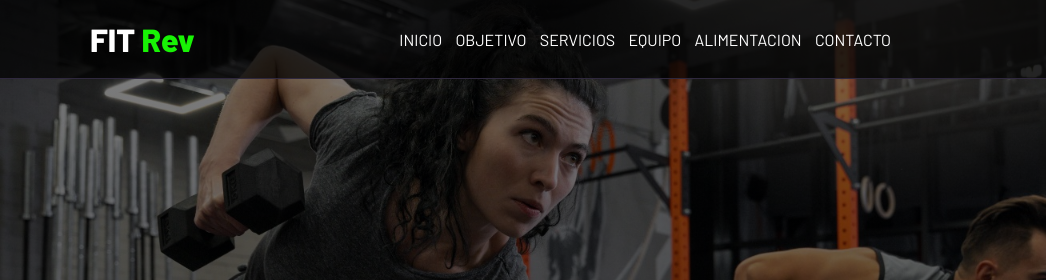
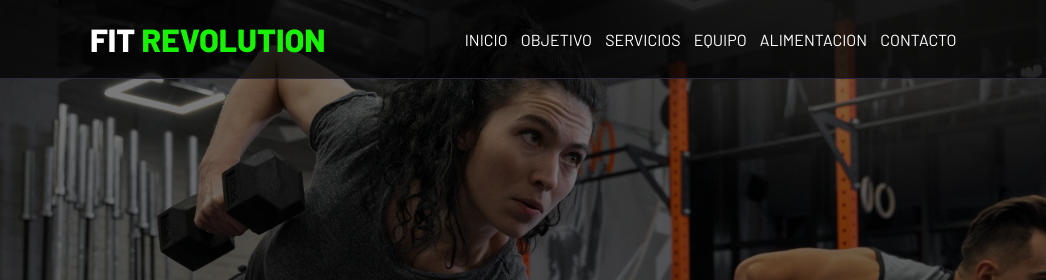
Before and after one commit to Mono73/FundamentosP2023-1, a plain HTML site: page index.html in a window 1280 px wide. Shown: the top 280 px of the page, 0-1046 px from the left. Drawn offline with Linux system fonts and the light colour scheme.

Commit message:
Update index.html

```diff
--- a/index.html
+++ b/index.html
@@ -11,7 +11,7 @@
     <!-- Menu -->
     <div class="contenedor-header">
         <header>
-            <h1>FIT <span class="txtVerde">Rev</span></h1>
+            <h1>FIT <span class="txtVerde">REVOLUTION</span></h1>
             <nav id="nav">
                 <a href="#inicio">Inicio</a>
                 <a href="#objetivo">Objetivo</a>
```
